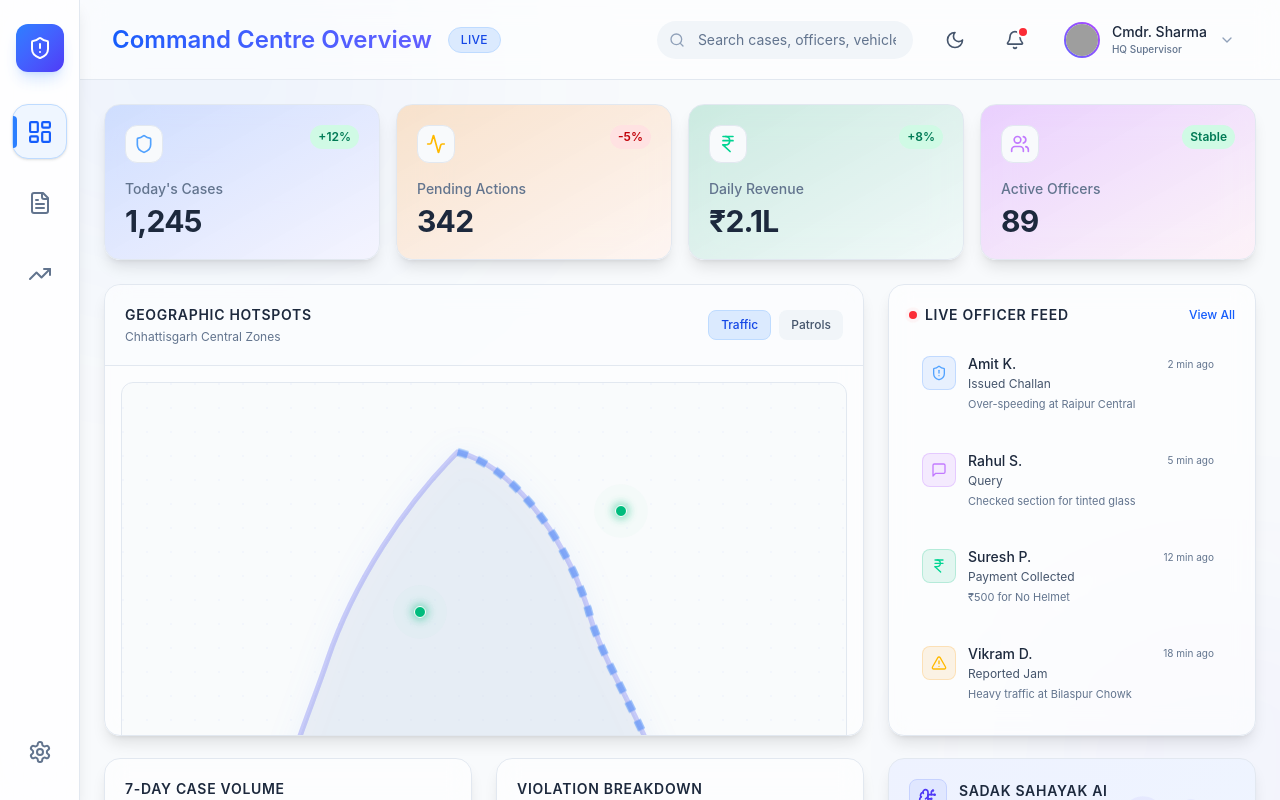
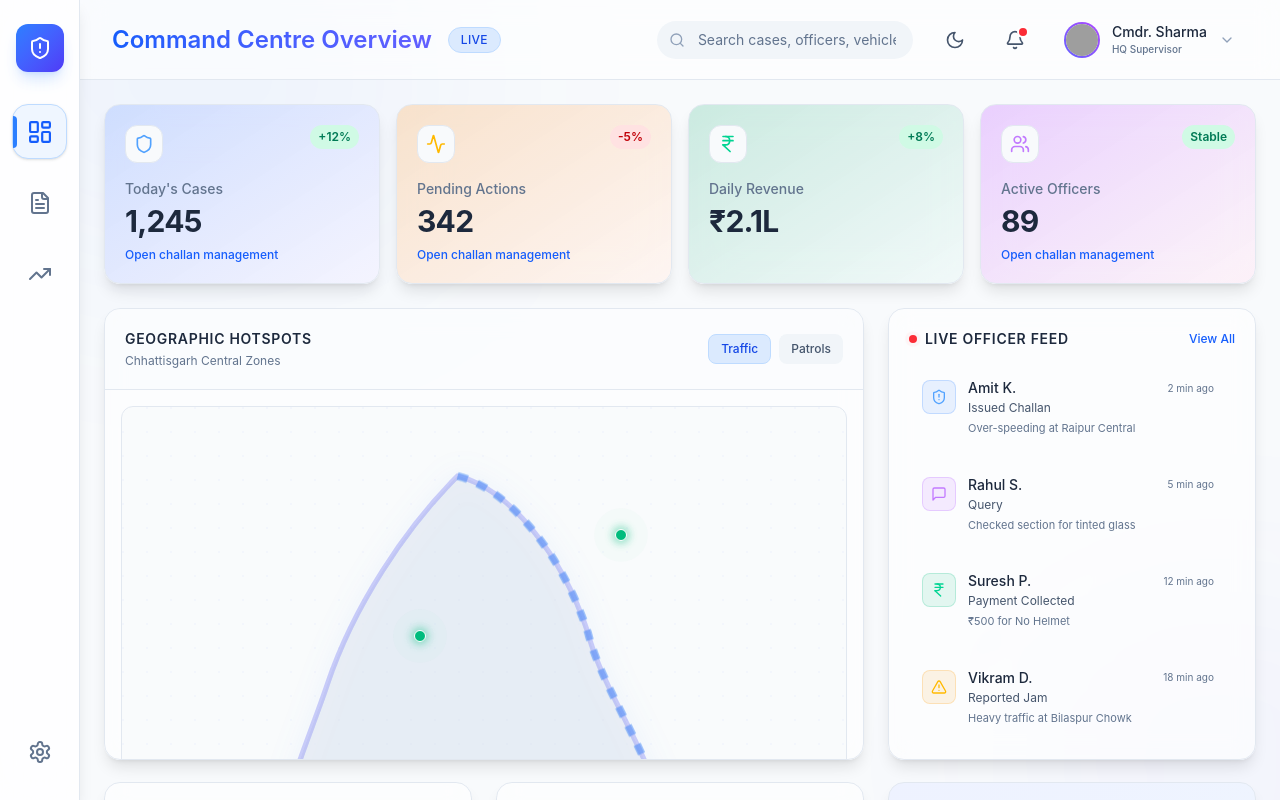
Before and after one commit to atharva-agrawal/sadak-sahayak-command-center, a React (Vite) app: page / in a window 1280 px wide. Built offline with nearby package versions, Linux system fonts and the light colour scheme; grey boxes are pictures that could not be loaded.

Commit message:
the kpi cards on the tops are clickable redirect to challan managment for now

```diff
--- a/src/app/pages/Dashboard.tsx
+++ b/src/app/pages/Dashboard.tsx
@@ -11,6 +11,7 @@ import {
   Cell,
 } from "recharts";
 import { motion } from "motion/react";
+import { useNavigate } from "react-router";
 import {
   weeklyChallansData,
   violationDistributionData,
@@ -21,6 +22,8 @@ import { AiInsights } from "../components/AiInsights";
 import { Shield, Users, IndianRupee, Activity } from "lucide-react";
 
 export function Dashboard() {
+  const navigate = useNavigate();
+
   return (
     <div className="space-y-6 pb-10">
       {/* KPI Cards */}
@@ -33,6 +36,7 @@ export function Dashboard() {
           icon={<Shield className="w-5 h-5 text-blue-400" />}
           color="from-blue-600/20 to-indigo-600/5"
           borderColor="border-blue-500/20"
+          onClick={() => navigate("/cases")}
         />
         <KpiCard
           title="Pending Actions"
@@ -42,6 +46,7 @@ export function Dashboard() {
           icon={<Activity className="w-5 h-5 text-amber-400" />}
           color="from-amber-600/20 to-orange-600/5"
           borderColor="border-amber-500/20"
+          onClick={() => navigate("/cases")}
         />
         <KpiCard
           title="Daily Revenue"
@@ -60,6 +65,7 @@ export function Dashboard() {
           icon={<Users className="w-5 h-5 text-purple-400" />}
           color="from-purple-600/20 to-pink-600/5"
           borderColor="border-purple-500/20"
+          onClick={() => navigate("/cases")}
         />
       </div>
 
@@ -169,11 +175,31 @@ export function Dashboard() {
   );
 }
 
-function KpiCard({ title, value, trend, trendUp, icon, color, borderColor }: any) {
+type KpiCardProps = {
+  title: string;
+  value: string;
+  trend: string;
+  trendUp: boolean;
+  icon: React.ReactNode;
+  color: string;
+  borderColor: string;
+  onClick?: () => void;
+};
+
+function KpiCard({ title, value, trend, trendUp, icon, color, borderColor, onClick }: KpiCardProps) {
   return (
     <motion.div
       whileHover={{ y: -5 }}
-      className={`bg-gradient-to-br ${color} bg-white/80 dark:bg-[#0A1222]/80 backdrop-blur-xl rounded-2xl p-5 border border-slate-200 dark:${borderColor} shadow-lg relative overflow-hidden group`}
+      onClick={onClick}
+      className={`bg-gradient-to-br ${color} bg-white/80 dark:bg-[#0A1222]/80 backdrop-blur-xl rounded-2xl p-5 border border-slate-200 dark:${borderColor} shadow-lg relative overflow-hidden group ${onClick ? "cursor-pointer" : ""}`}
+      role={onClick ? "button" : undefined}
+      tabIndex={onClick ? 0 : undefined}
+      onKeyDown={onClick ? (event) => {
+        if (event.key === "Enter" || event.key === " ") {
+          event.preventDefault();
+          onClick();
+        }
+      } : undefined}
     >
       <div className="flex justify-between items-start mb-4">
         <div className="p-2 rounded-xl bg-slate-50 dark:bg-[#050B14]/50 border border-slate-200 dark:border-slate-700/50 group-hover:scale-110 transition-transform">
@@ -186,6 +212,9 @@ function KpiCard({ title, value, trend, trendUp, icon, color, borderColor }: any
       <div>
         <h3 className="text-slate-500 dark:text-slate-400 text-sm font-medium mb-1">{title}</h3>
         <p className="text-3xl font-bold text-slate-800 dark:text-slate-100 tracking-tight">{value}</p>
+        {onClick ? (
+          <p className="mt-2 text-xs font-medium text-blue-600 dark:text-blue-400">Open challan management</p>
+        ) : null}
       </div>
     </motion.div>
   );
```
Also changed, not shown: 4 other files (tests, documents, lock files or other folders).
